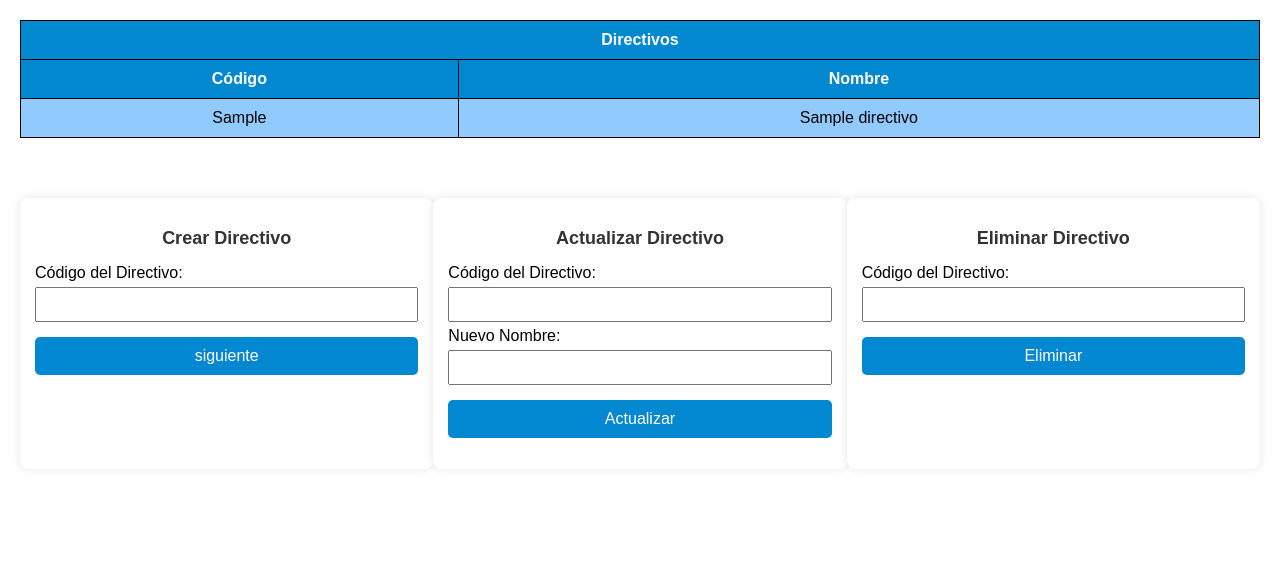
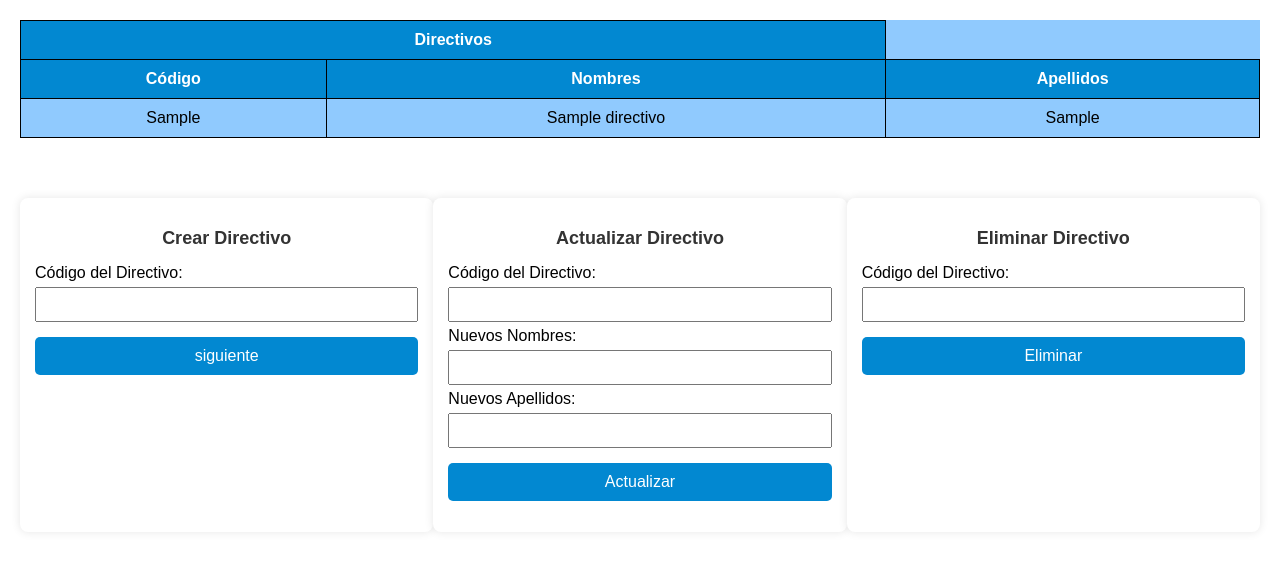
Before and after one commit to Angyacosta/proyectoBD-Instituciones, a PHP site: page /consultaDirectivos.php in a window 1280 px wide. Shown: the top 569 px of the page. Run offline with PHP 8.4, Linux system fonts and the light colour scheme; tables that the repository leaves empty or names only in its code hold one stand-in row (values such as "Sample post"); some libraries are stand-ins or nearby versions.

Commit message:
Update consultaDirectivos.php

```diff
--- a/consultaDirectivos.php
+++ b/consultaDirectivos.php
@@ -12,10 +12,11 @@ $action = $argv[1];
 switch ($action) {
 case 'create':
 $cod_directivo = readline("codigo: ");
-$nomb_directivo = readline("Nombre: ");
-$sql = "INSERT INTO directivos(cod_directivo,nomb_directivo) VALUES (?,?)";
+$nomb_directivo = readline("Nombres: ");
+$apell_directivo = readline("Apellidos: ");
+$sql = "INSERT INTO directivos(cod_directivo,nomb_directivo,apell_directivo) VALUES (?,?,?)";
 $stmt = $conn->prepare($sql);
-$stmt->execute([$cod_directivo ,$nomb_directivo ]);
+$stmt->execute([$cod_directivo ,$nomb_directivo,$apell_directivo ]);
 echo "Directivo creado con éxito.\n";
 break;
 case 'read':
@@ -23,15 +24,16 @@ $sql = "SELECT * FROM directivos";
 $stmt = $conn->query($sql);
 $directivos = $stmt->fetchAll(PDO::FETCH_ASSOC);
 foreach ($directivos as $directivo) {
-echo "codigo: {$directivo['cod_directivo']} | Nombre: {$directivo['nomb_directivo']} \n";
+echo "codigo: {$directivo['cod_directivo']} | Nombres: {$directivo['nomb_directivo']} | Apellidos: {$directivo['apell_directivo']} \n";
 }
 break;
 case 'update':
 $cod_directivo = readline("codigo del usuario a actualizar: ");
-$nomb_directivo = readline("Nuevo nombre: ");
-$sql = "UPDATE directivos SET nomb_directivo = ? WHERE cod_directivo = ?";
+$nomb_directivo = readline("Nuevo nombres: ");
+$apell_directivo = readline("Nuevos apellidos: ");
+$sql = "UPDATE directivos SET nomb_directivo = ?, apell_directivo= ? WHERE cod_directivo = ?";
 $stmt = $conn->prepare($sql);
-$stmt->execute([$nomb_directivo, $cod_directivo]);
+$stmt->execute([$nomb_directivo,$apell_directivo, $cod_directivo]);
 echo "Directivo actualizado con éxito.\n";
 break;
 case 'delete':
@@ -67,7 +69,8 @@ $directivos = $stmt->fetchAll(PDO::FETCH_ASSOC);
             </tr>
             <tr>
                 <th>Código</th>
-                <th>Nombre</th>
+                <th>Nombres</th>
+                <th>Apellidos</th>
             </tr>
         </thead>
         <tbody>
@@ -75,6 +78,7 @@ $directivos = $stmt->fetchAll(PDO::FETCH_ASSOC);
             <tr>
                 <td><?php echo htmlspecialchars($directivo['cod_directivo']); ?></td>
                 <td><?php echo htmlspecialchars($directivo['nomb_directivo']); ?></td>
+                <td><?php echo htmlspecialchars($directivo['apell_directivo']); ?></td>
             </tr>
             <?php endforeach; ?>
         </tbody>
@@ -101,8 +105,11 @@ $directivos = $stmt->fetchAll(PDO::FETCH_ASSOC);
             <label for="cod_directivo_update">Código del Directivo:</label>
             <input type="text" name="cod_directivo_update" required>
             <br>
-            <label for="nomb_directivo_update">Nuevo Nombre:</label>
+            <label for="nomb_directivo_update">Nuevos Nombres:</label>
             <input type="text" name="nomb_directivo_update" required>
+            <br>
+            <label for="apell_directivo_update">Nuevos Apellidos: </label>
+            <input type="text" name="apell_directivo_update"required>
             <br>
             <button type="submit" name="update">Actualizar</button>
         </form>
@@ -145,13 +152,16 @@ if ($_SERVER['REQUEST_METHOD'] === 'POST') {
             if ($exists > 0) {
                 echo "<script>alert('El código de directivo ya existe. Intenta con un código diferente.');</script>";
             } else {
-                // Si el código no existe, solicitar el nombre
+                //si el codigo no existe pide los nombres y apellidos
                 echo '<div class="form-section">
                 <h2>Crear Directivo</h2>
                 <form method="POST">
                     <input type="hidden" name="cod_directivo_create" value="'.htmlspecialchars($cod_directivo).'">
-                    <label for="nomb_directivo_create">Nombre:</label>
+                    <label for="nomb_directivo_create">Nombres:</label>
                     <input type="text" name="nomb_directivo_create" required>
+                    <br>
+                    <label for="apell_directivo_create">Apellidos:</label>
+                    <input type="text" name="apell_directivo_create" required>
                     <br>
                     <button type="submit" name="create">Crear Directivo</button>
                 </form>
@@ -164,11 +174,12 @@ if ($_SERVER['REQUEST_METHOD'] === 'POST') {
         // Obtener los datos del formulario
         $cod_directivo = $_POST['cod_directivo_create'];
         $nomb_directivo = $_POST['nomb_directivo_create'];
+        $apell_directivo= $_POST['apell_directivo_create'];
 
         // Insertar el nuevo directivo
-        $sql = "INSERT INTO directivos (cod_directivo, nomb_directivo) VALUES (?, ?)";
+        $sql = "INSERT INTO directivos (cod_directivo, nomb_directivo, apell_directivo) VALUES (?, ?, ?)";
         $stmt = $conn->prepare($sql);
-        if ($stmt->execute([$cod_directivo, $nomb_directivo])) {
+        if ($stmt->execute([$cod_directivo, $nomb_directivo, $apell_directivo])) {
             echo "<script>
                     alert('Directivo creado con éxito.');
                     window.location.href = window.location.href;
@@ -180,6 +191,7 @@ if ($_SERVER['REQUEST_METHOD'] === 'POST') {
     // Actualizar directivo
     $cod_directivo = $_POST['cod_directivo_update'];
     $nomb_directivo = $_POST['nomb_directivo_update'];
+    $apell_directivo = $_POST['apell_directivo_update'];
 
     // Verificar si el código de directivo existe
     $sql_check = "SELECT COUNT(*) FROM directivos WHERE cod_directivo = ?";
@@ -191,9 +203,9 @@ if ($_SERVER['REQUEST_METHOD'] === 'POST') {
         echo "<script>alert('El código que desea actualizar no se encuentra en la tabla. Intenta de nuevo');</script>";
     } else {
         // Actualizar el directivo
-        $sql = "UPDATE directivos SET nomb_directivo = ? WHERE cod_directivo = ?";
+        $sql = "UPDATE directivos SET nomb_directivo = ?, apell_directivo=? WHERE cod_directivo = ?";
         $stmt = $conn->prepare($sql);
-        if ($stmt->execute([$nomb_directivo, $cod_directivo])) {
+        if ($stmt->execute([$nomb_directivo, $apell_directivo, $cod_directivo])) {
             echo "<script>
         alert('Directivo actualizado con éxito.');
         window.location.href = window.location.href;
```
